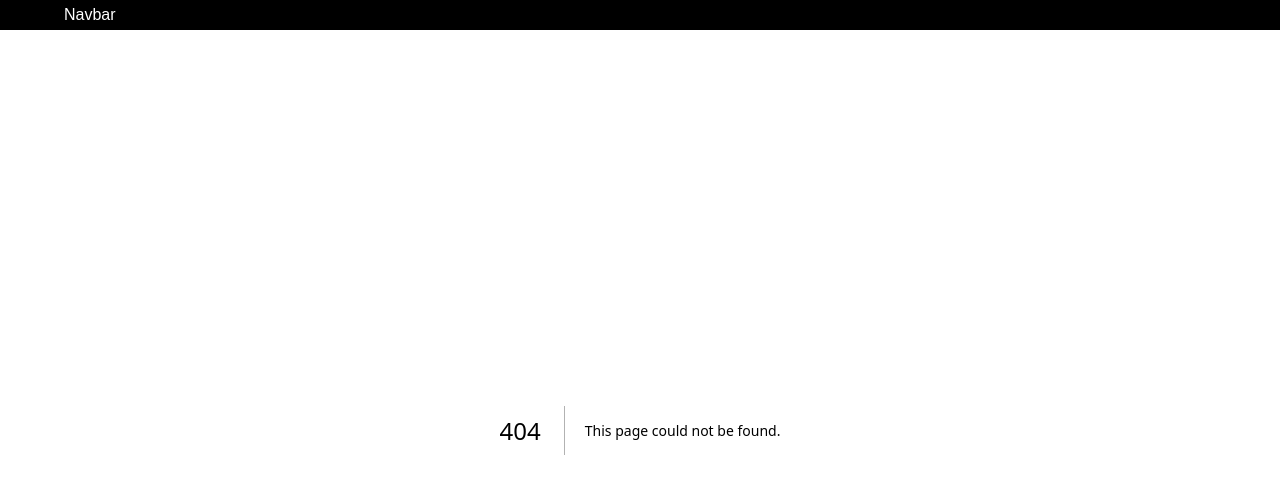
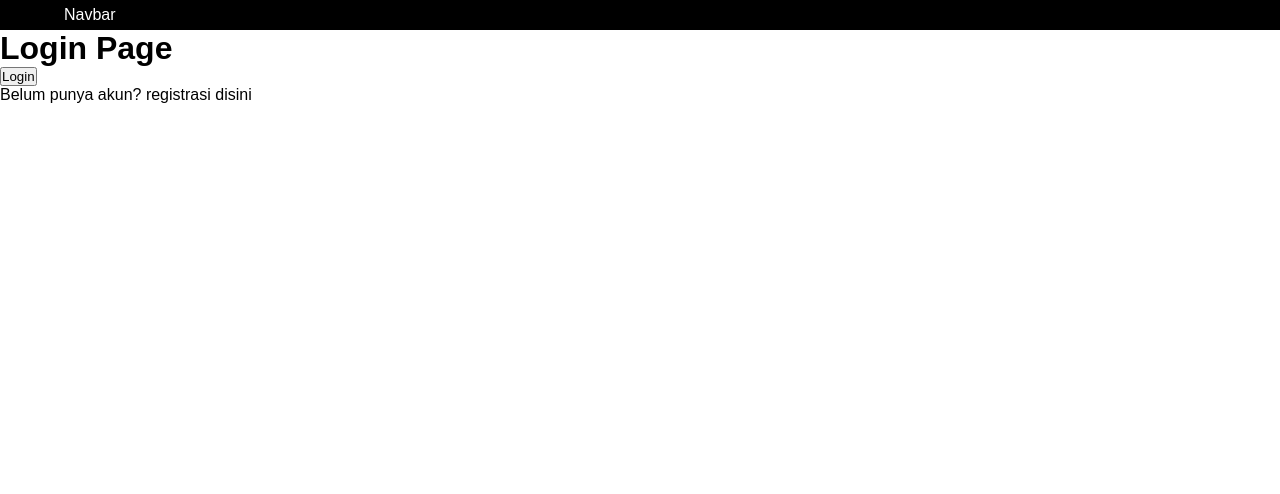
Before and after one commit to ryanekasetiawan/nextjs-pages-router, a Next.js app: page /auth/login in a window 1280 px wide. Before the commit this address had no page. Shown: the top 494 px of the page. Built offline with nearby package versions, Linux system fonts and the light colour scheme.

Commit message:
Link & Navigation

```diff
--- /dev/null
+++ b/src/pages/auth/login.tsx
@@ -0,0 +1,21 @@
+import Link from "next/link";
+import { useRouter } from "next/router";
+
+const LoginPage = () => {
+    const { push } = useRouter();
+
+    const handleLogin = () => {
+        push("/product");
+    }
+    return (
+        <div>
+            <h1>Login Page</h1>
+            <button onClick={handleLogin}>Login</button>
+            <p>
+                Belum punya akun? registrasi <Link href={"/auth/register"}>disini</Link>
+            </p>
+        </div>
+    )
+};
+
+export default LoginPage;
```
Also changed, not shown: src/pages/auth/register.tsx (added, +14 -0 lines), src/pages/product/index.tsx (+10 -0 lines), src/pages/setting/user/password/index.tsx (added, +9 -0 lines), src/pages/shop/[[...slug]].tsx (added, +13 -0 lines), .eslintrc.json.
